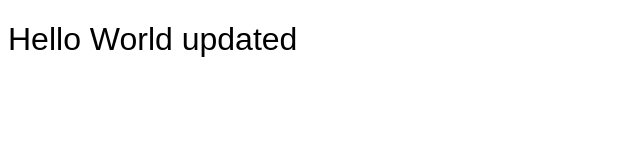
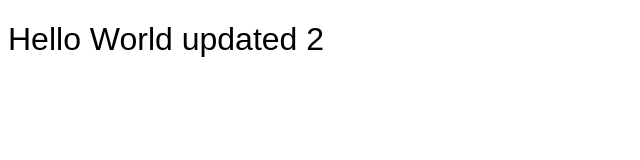
Before and after one commit to koobe1402/swarm_demo, a plain HTML site: page index.html in a window 1280 px wide. Shown: the full height of the page, 0-640 px from the left. Drawn offline with Linux system fonts and the light colour scheme.

```diff
--- a/index.html
+++ b/index.html
@@ -15,7 +15,7 @@
 <body>
 
     <h1>
-        Hello World updated
+        Hello World updated 2
     </h1>
 
 </body>
```
